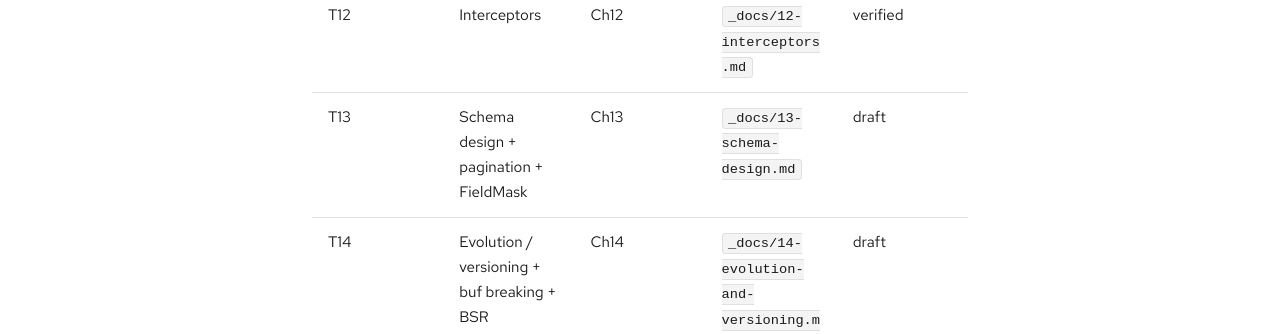
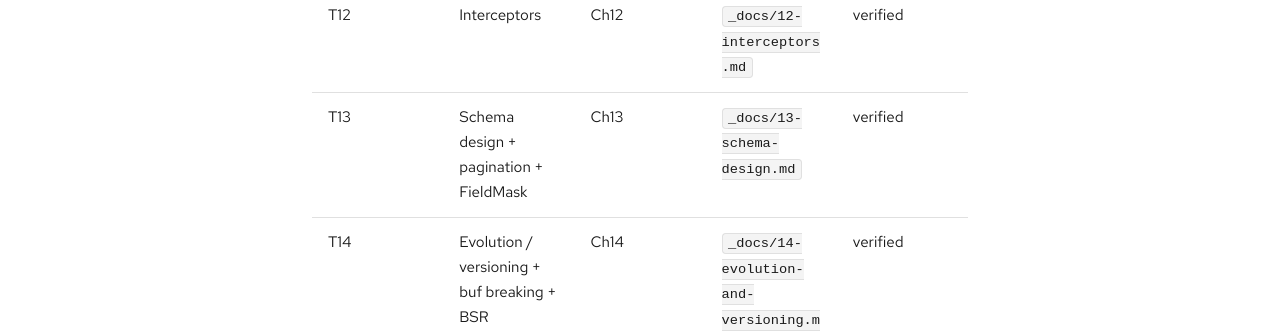
Before and after one commit to patterncatalyst/api-patterns-and-practices-grpc, a Jekyll site: the page built from _plans/coverage-matrix.md, in a window 1280 px wide and 900 px high, scrolled down 1972 px. Shown: the part 153-487 px from the top of the window. Built offline with Jekyll 4.4.1, drawn with Linux system fonts in a browser that asks for light colours; some web fonts are replaced; some of the changed text lies outside the part shown.

Commit message:
docs(r05): Ch13/Ch14 coverage -> verified (CI green)
Both-stack verify.sh green in CI (verify: 13-schema-design, verify: 14-evolution);
flipping the coverage footer to verified.

```diff
--- a/_plans/coverage-matrix.md
+++ b/_plans/coverage-matrix.md
@@ -30,8 +30,8 @@ while still guaranteeing no mapped-and-claimed chapter silently disappears.
 | T10 | Deadlines / timeouts / cancellation | Ch10 | `_docs/10-deadlines-cancellation.md` | verified |
 | T11 | Error handling + rich error model + retries | Ch11 | `_docs/11-error-handling.md` | verified |
 | T12 | Interceptors | Ch12 | `_docs/12-interceptors.md` | verified |
-| T13 | Schema design + pagination + FieldMask | Ch13 | `_docs/13-schema-design.md` | draft |
-| T14 | Evolution / versioning + buf breaking + BSR | Ch14 | `_docs/14-evolution-and-versioning.md` | draft |
+| T13 | Schema design + pagination + FieldMask | Ch13 | `_docs/13-schema-design.md` | verified |
+| T14 | Evolution / versioning + buf breaking + BSR | Ch14 | `_docs/14-evolution-and-versioning.md` | verified |
 | T15 | Backend I/O concurrency | Ch15 | `_docs/15-backend-io-concurrency.md` | planned |
 | T16 | Async / long-running jobs | Ch16 | `_docs/16-async-long-running-jobs.md` | planned |
 | T17 | Streaming at scale + flow control / backpressure | Ch17 | `_docs/17-streaming-at-scale.md` | planned |
@@ -71,8 +71,8 @@ while still guaranteeing no mapped-and-claimed chapter silently disappears.
 | 10 | `_docs/10-deadlines-cancellation.md` | Part 4 | verified |
 | 11 | `_docs/11-error-handling.md` | Part 4 | verified |
 | 12 | `_docs/12-interceptors.md` | Part 4 | verified |
-| 13 | `_docs/13-schema-design.md` | Part 5 | draft |
-| 14 | `_docs/14-evolution-and-versioning.md` | Part 5 | draft |
+| 13 | `_docs/13-schema-design.md` | Part 5 | verified |
+| 14 | `_docs/14-evolution-and-versioning.md` | Part 5 | verified |
 | 15 | `_docs/15-backend-io-concurrency.md` | Part 6 | planned |
 | 16 | `_docs/16-async-long-running-jobs.md` | Part 6 | planned |
 | 17 | `_docs/17-streaming-at-scale.md` | Part 7 | planned |
```
